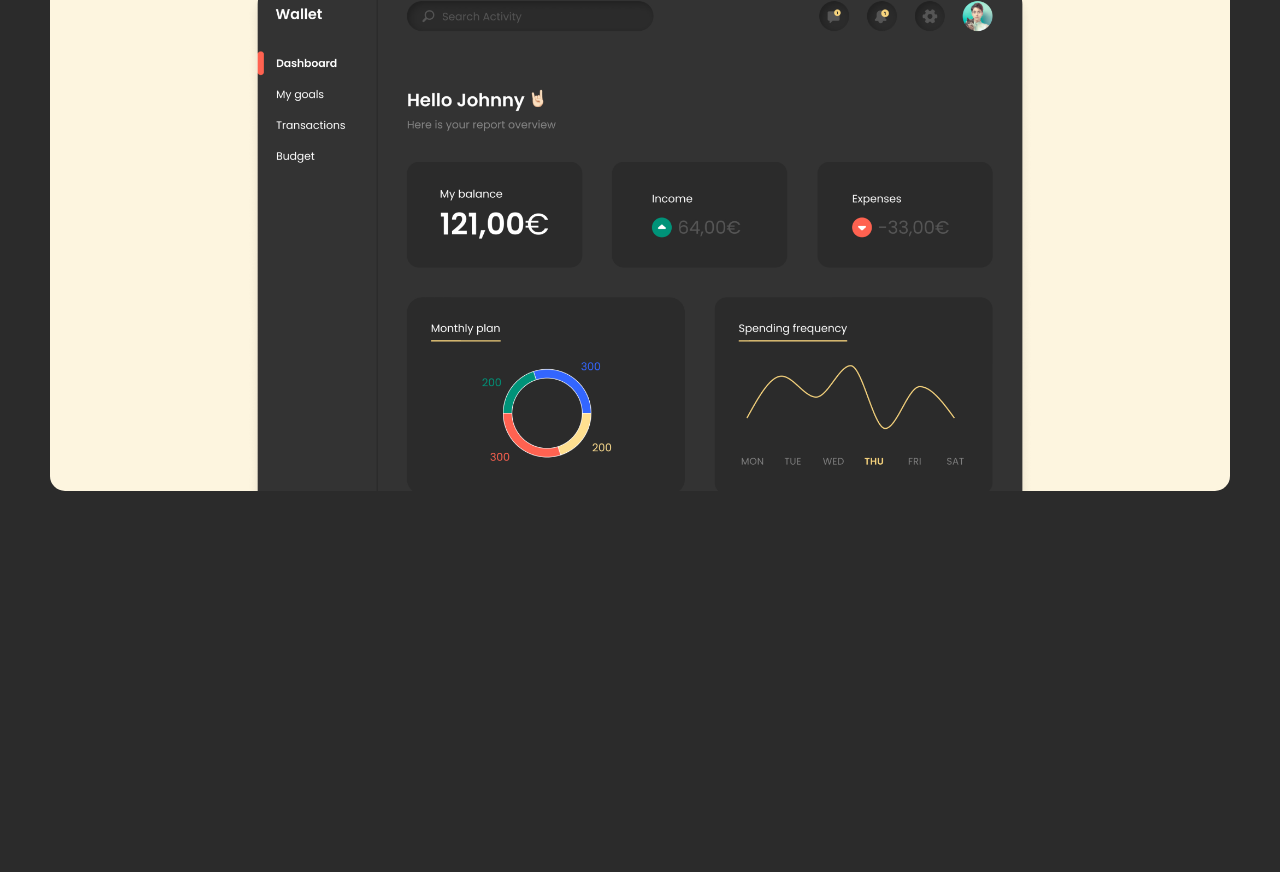
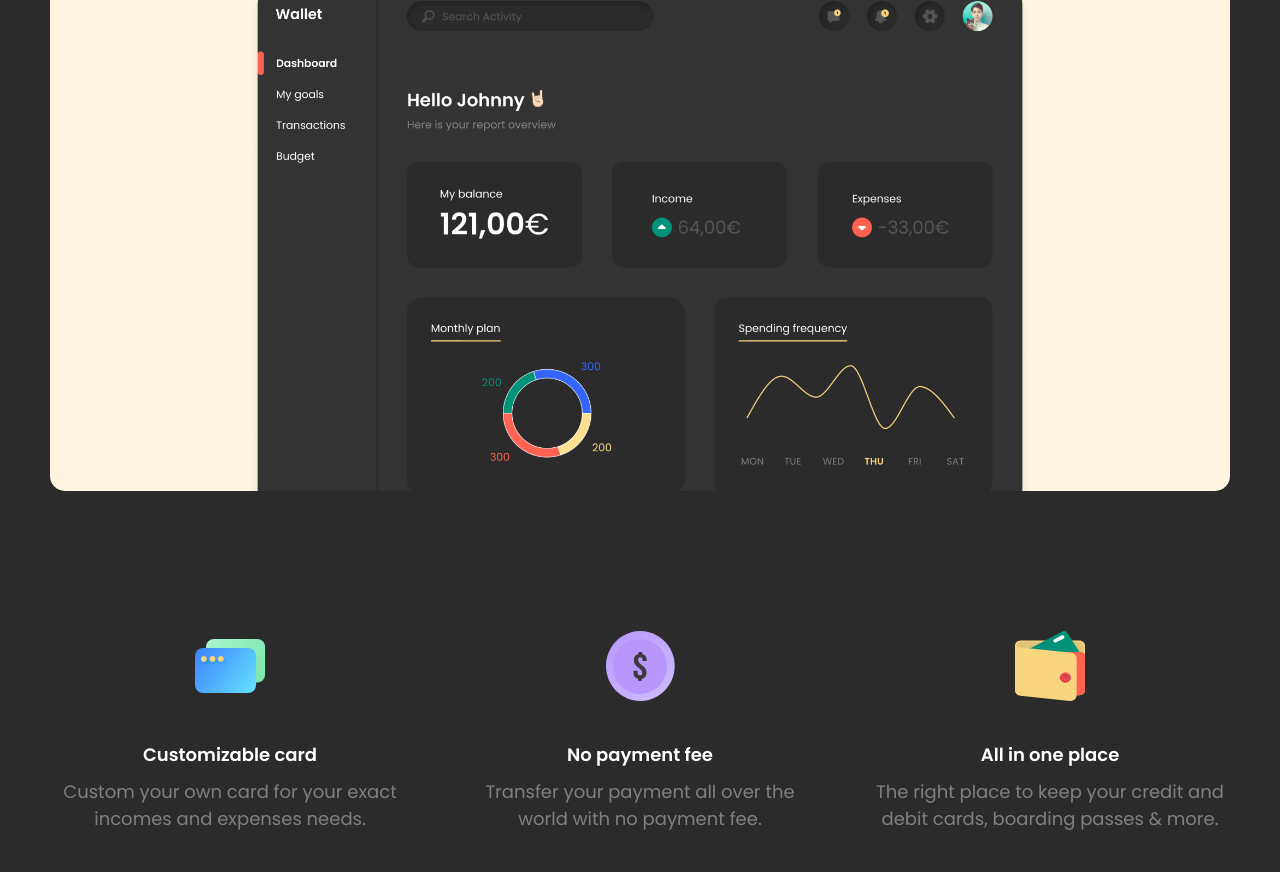
Before and after one commit to ftejic/landing-page-week1, a plain HTML site: page index.html in a window 1280 px wide. Shown: the part 1133-2005 px from the top of the page. Before the commit the page ends 1724 px from the top, so only its background shows below. Drawn offline with Linux system fonts and the light colour scheme.

Commit message:
feat(#7): Add features section

```diff
--- a/index.html
+++ b/index.html
@@ -42,13 +42,40 @@
       </div>
       <div class="logos container">
         <picture>
-          <source media="(max-width: 640px)" srcset="assets/images/logos-mobile.png" />
-          <img src="assets/images/logos.png" alt="Logos">
+          <source
+            media="(max-width: 640px)"
+            srcset="assets/images/logos-mobile.png"
+          />
+          <img src="assets/images/logos.png" alt="Logos" />
         </picture>
       </div>
       <div class="product--image container">
         <img src="assets/images/product-image.png" alt="Product image" />
       </div>
+      <div class="features container">
+        <div class="feature">
+          <img src="assets/icons/cards-icon.svg" alt="Cards icon" />
+          <p class="name">Customizable card</p>
+          <p class="desc">
+            Custom your own card for your exact incomes and expenses needs.
+          </p>
+        </div>
+        <div class="feature">
+          <img src="assets/icons/coin-icon.svg" alt="Coin icon" />
+          <p class="name">No payment fee</p>
+          <p class="desc">
+            Transfer your payment all over the world with no payment fee.
+          </p>
+        </div>
+        <div class="feature">
+          <img src="assets/icons/purse-icon.svg" alt="Purse icon" />
+          <p class="name">All in one place</p>
+          <p class="desc">
+            The right place to keep your credit and debit cards, boarding passes
+            & more.
+          </p>
+        </div>
+      </div>
     </main>
   </body>
 </html>
--- /dev/null
+++ b/scss/components/_feature.scss
@@ -0,0 +1,18 @@
+.feature {
+    text-align: center;
+    flex: 1;
+
+    img {
+        margin: 0 auto;
+    }
+
+    .name {
+        font-weight: 600;
+        margin-top: 40px;
+    }
+
+    .desc {
+        opacity: 0.4;
+        margin-top: 10px;
+    }
+}
--- /dev/null
+++ b/scss/layout/_features.scss
@@ -0,0 +1,11 @@
+.features {
+    padding-top: 40px;
+    padding-bottom: 40px;
+    display: flex;
+    flex-direction: column;
+    gap: 50px;
+
+    @media (min-width: 1024px) {
+        flex-direction: row;
+    }
+}
--- a/scss/main.scss
+++ b/scss/main.scss
@@ -5,6 +5,8 @@
 @use "layout/hero";
 @use "components/logos";
 @use "components/product-image";
+@use "layout/features";
+@use "components/feature";
 
 body {
     font-family: $font-poppins;
```
Also changed, not shown: assets/icons/cards-icon.svg (added), assets/icons/coin-icon.svg (added), assets/icons/purse-icon.svg (added), scss/main.css, 1 other file.
